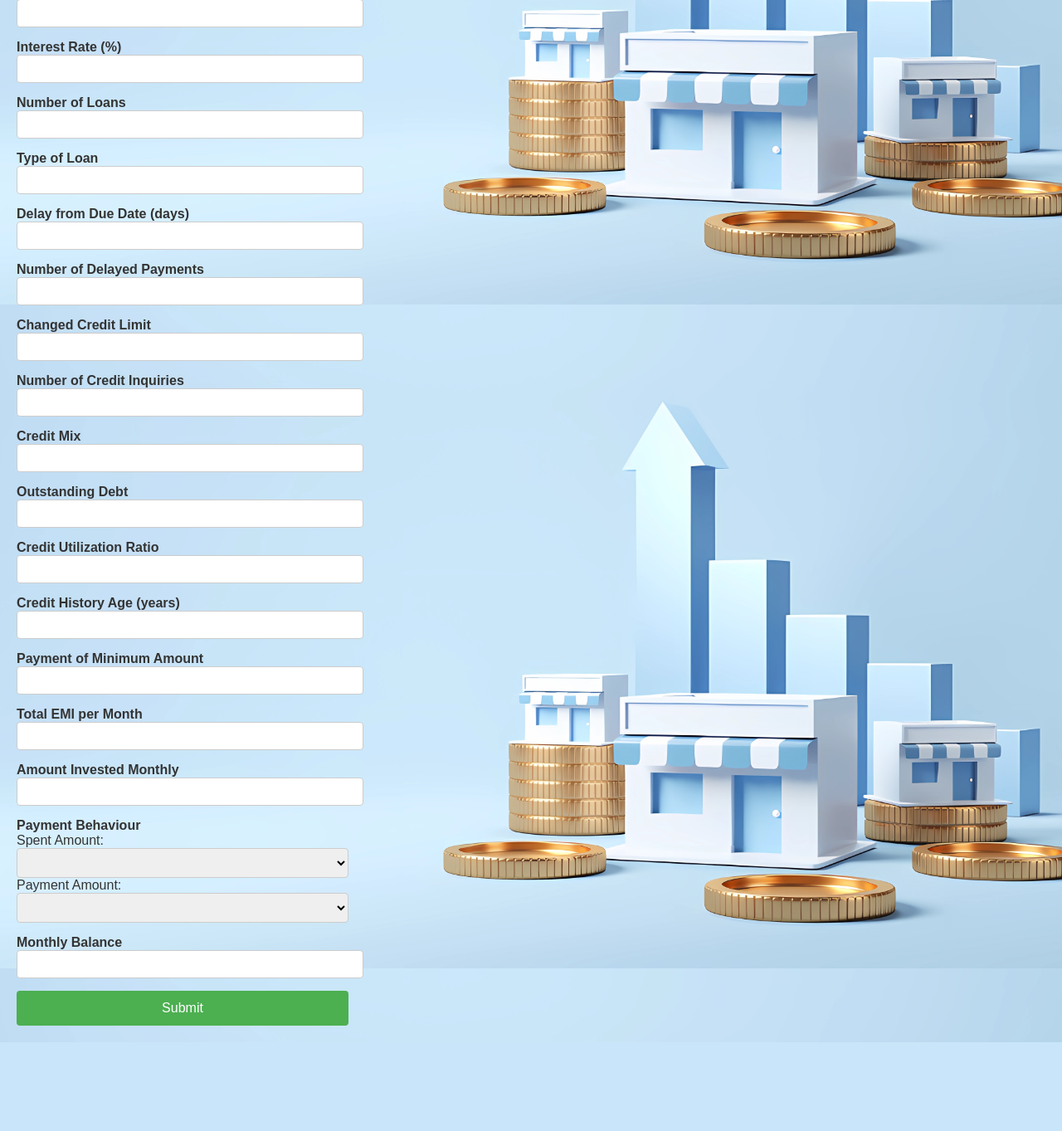
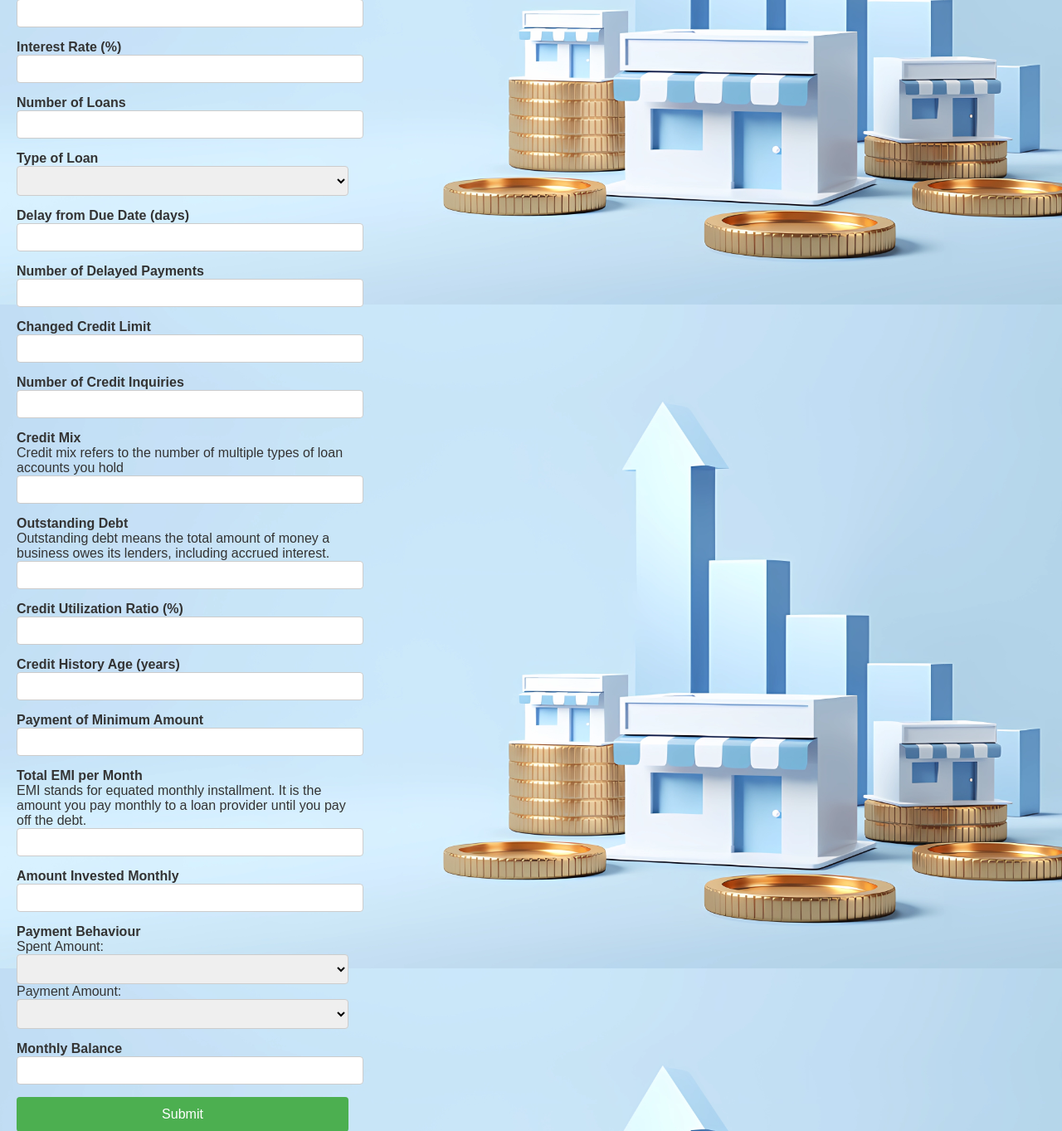
Before and after one commit to stargazer77077/ece143-Group4-project-Personal_Financial_Literacy_Optimizer, a Flask app: page / in a window 1280 px wide. Shown: the part 433-1796 px from the top of the page at 83% size. Before the commit the page ends 1689 px from the top, so only its background shows below. Run offline with Flask 3, Linux system fonts and the light colour scheme.

Commit message:
Update index.html with descriptions

```diff
--- a/website/templates/index.html
+++ b/website/templates/index.html
@@ -69,7 +69,7 @@
             grid-column: span 2;
             text-align: center;
             font-weight: bold;
-            color: red;
+            color:red;
         }
         .result-section {
             text-align: left;
@@ -136,17 +136,28 @@
                     <input type="number" id="credit_cards" name="Num_Credit_Card" required>
                 </div>
                 <div>
-                    <label for="interest_rate">Interest Rate (%)</label>
+                    <label for="interest_rate"> Interest Rate (%)</label>
                     <input type="number" step="0.01" id="interest_rate" name="Interest_Rate" required>
                 </div>
                 <div>
                     <label for="loans">Number of Loans</label>
                     <input type="number" id="loans" name="Num_of_Loan" required>
                 </div>
+
                 <div>
                     <label for="loan_type">Type of Loan</label>
-                    <input type="text" id="loan_type" name="Type_of_Loan">
+                    <div>
+
+                        <select Loan Type="loan type" id="loan_type">
+                            <option value="" disabled selected></option>
+                            <option value="Auto Loan">Auto Loan</option>
+                            <option value="Personal Loan">Personal Loan</option>
+                            <option value="Auto and Personal Loan">Auto and Personal Loan</option>
+                        </select>
+                    </div>
+
                 </div>
+
                 <div>
                     <label for="delay_days">Delay from Due Date (days)</label>
                     <input type="number" id="delay_days" name="Delay_from_due_date">
@@ -165,14 +176,23 @@
                 </div>
                 <div>
                     <label for="credit_mix">Credit Mix</label>
-                    <input type="text" id="credit_mix" name="Credit_Mix">
+                    <div>
+                        Credit mix refers to the number of multiple types of loan accounts you hold
+                        <input type="text" id="credit_mix" name="Credit_Mix">
+                    </div>
                 </div>
+
                 <div>
                     <label for="outstanding_debt">Outstanding Debt</label>
-                    <input type="number" id="outstanding_debt" name="Outstanding_Debt">
+                    <div>
+                        Outstanding debt means the total amount of money a business owes its lenders, including accrued interest.
+                        <input type="number" id="outstanding_debt" name="Outstanding_Debt">
+
+                    </div>
                 </div>
+
                 <div>
-                    <label for="credit_utilization">Credit Utilization Ratio</label>
+                    <label for="credit_utilization">Credit Utilization Ratio (%)</label>
                     <input type="number" step="0.01" id="credit_utilization" name="Credit_Utilization_Ratio">
                 </div>
                 <div>
@@ -183,24 +203,28 @@
                     <label for="min_payment">Payment of Minimum Amount</label>
                     <input type="text" id="min_payment" name="Payment_of_Min_Amount">
                 </div>
+
                 <div>
                     <label for="emi_per_month">Total EMI per Month</label>
-                    <input type="number" id="emi_per_month" name="Total_EMI_per_month">
+                    <div>
+                        EMI stands for equated monthly installment. It is the amount you pay monthly to a loan provider until you pay off the debt.
+                        <input type="number" id="emi_per_month" name="Total_EMI_per_month">
+                    </div>
                 </div>
+
                 <div>
                     <label for="monthly_investment">Amount Invested Monthly</label>
                     <input type="number" id="monthly_investment" name="Amount_invested_monthly">
                 </div>
-
                 <div>
                     <label for="payment_behavior">Payment Behaviour</label>
                     <div>
                         Spent Amount:
                         <select Spent="spent_amount" id="spent_amount">
                             <option value="" disabled selected></option>
-                            <option value="Low">Low</option>
-                            <option value="Medium">Medium</option>
-                            <option value="High">High</option>
+                            <option value="Low">Low (Spent amount is usaully less than 40% of income)</option>
+                            <option value="Medium">Medium (Spent amount is usually between 40% and 80% of income)</option>
+                            <option value="High">High (Spent amount is usually more than 80% income)</option>
                         </select>
                     </div>
 
@@ -208,13 +232,13 @@
                         Payment Amount:
                         <select Payment="payment_amount" id="payment_amount">
                             <option value="" disabled selected></option>
-                            <option value="Small">Low</option>
-                            <option value="Medium">Medium</option>
-                            <option value="Large">High</option>
+                            <option value="Small">Low (Monthly payment to debt is less than 40% of balance)</option>
+                            <option value="Medium">Medium (Monthly payment to debt is between 40% and full coverage of balance)</option>
+                            <option value="Large">High (Monthly payment to debt fully covers balance)</option>
                         </select>
                     </div>
+
                 </div>
-
                 <div>
                     <label for="monthly_balance">Monthly Balance</label>
                     <input type="number" id="monthly_balance" name="Monthly_Balance">
```
